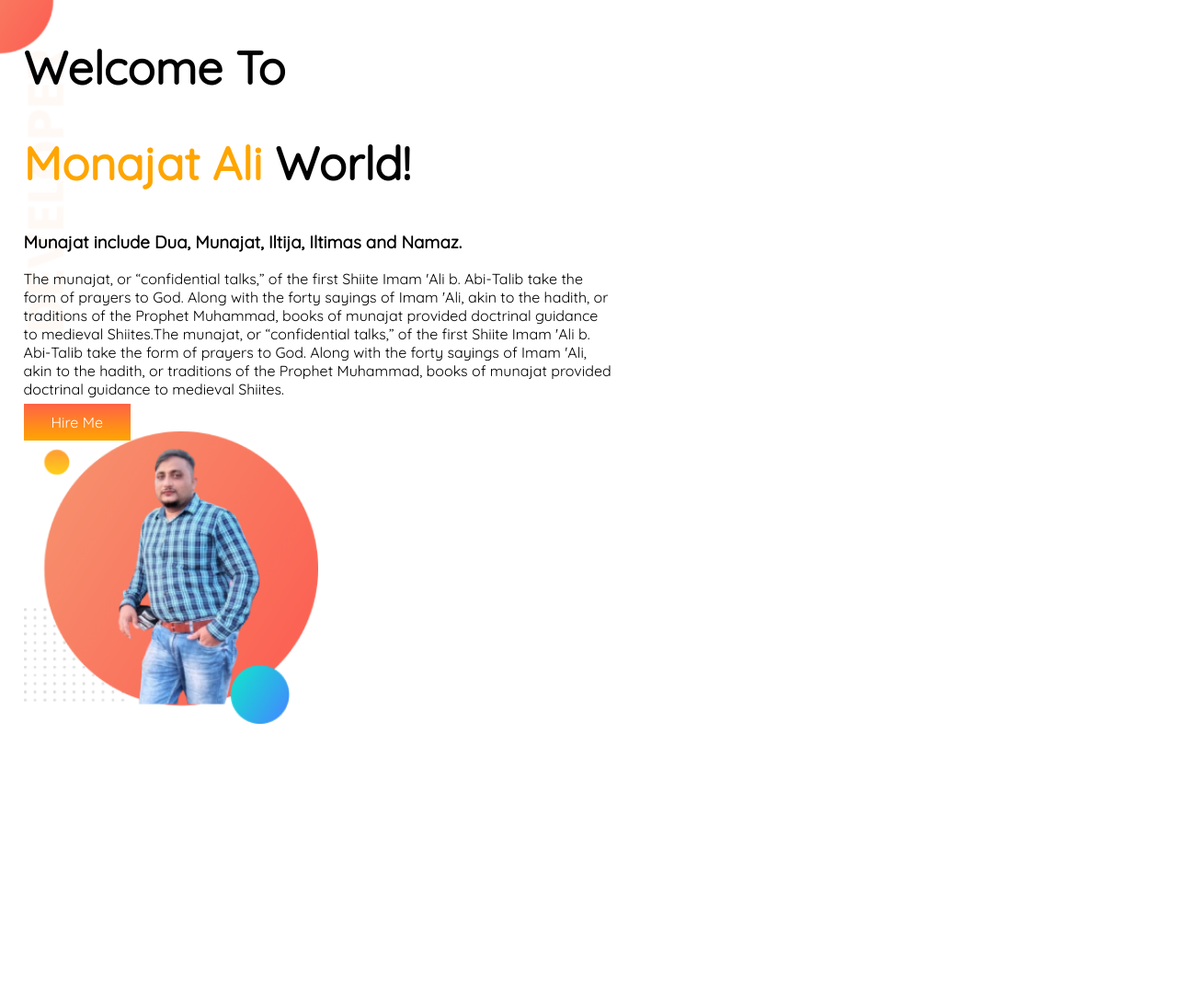
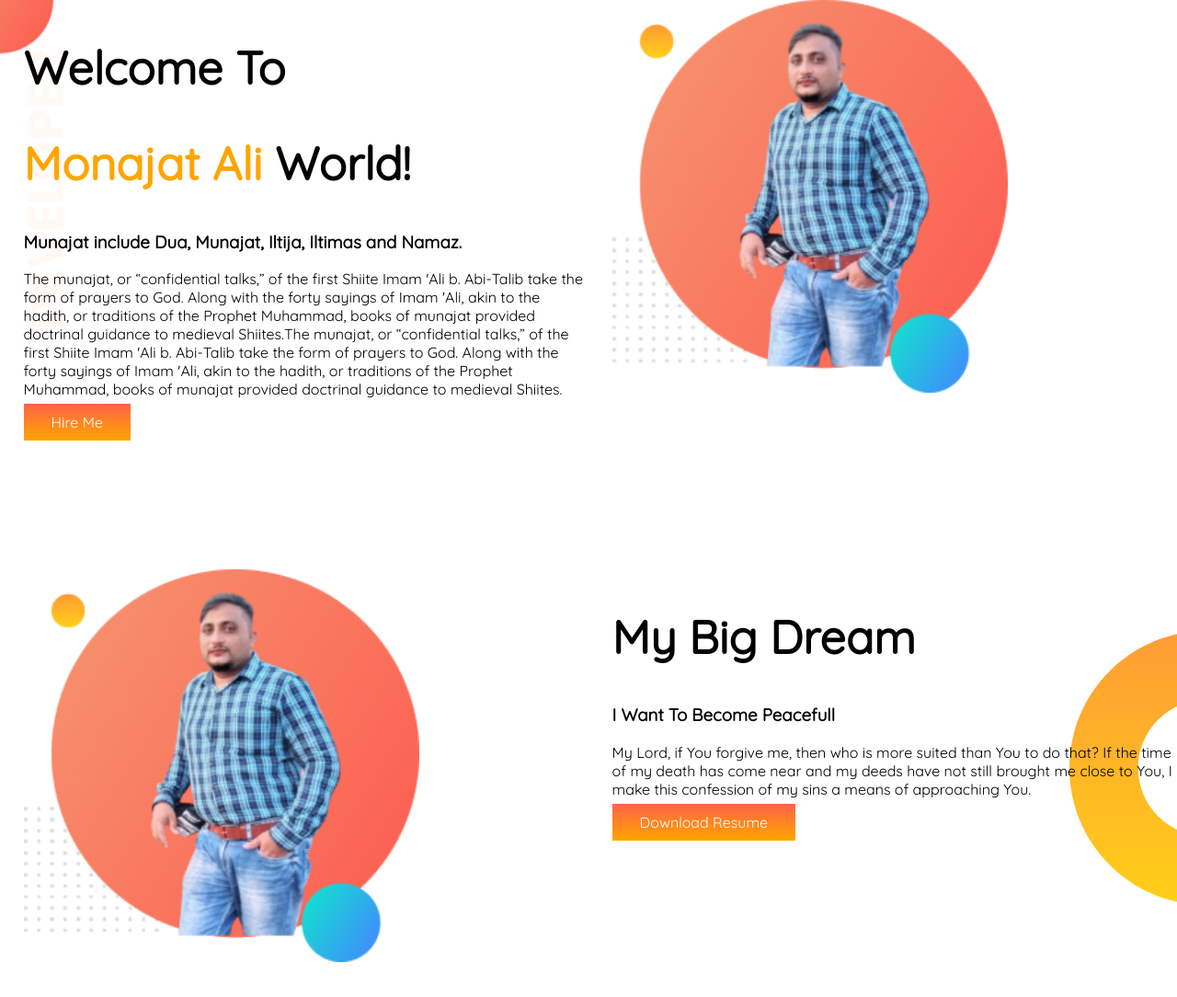
Before and after one commit to SkMonajatAli000/developer-portfolio, a plain HTML site: page index.html in a window 1280 px wide. Shown: the whole page at 92% size. Before the commit the page ends 800 px from the top, so only its background shows below. Drawn offline with Linux system fonts and the light colour scheme.

Commit message:
I have added big dream portion

```diff
--- a/index.html
+++ b/index.html
@@ -30,10 +30,23 @@
                 guidance to medieval Shiites.</p>
             <a class="link-button" target="_blank" href="https://www.linkedin.com/in/sk-rayan-144445239/">Hire Me</a>
         </div>
-    </section>
-    <section>
+
         <div class="half-width">
             <img src="images/my-bg.png" alt="Comming soon...">
+        </div>
+    </section>
+
+    <section class="big-dream">
+        <div class="half-width">
+            <img src="images/my-bg.png" alt="Comming soon...">
+        </div>
+        <div class="half-width">
+            <h1>My Big Dream</h1>
+            <h3>I Want To Become Peacefull</h3>
+            <p>My Lord, if You forgive me, then who is more suited than You to do that? If the time of my death has come
+                near and my deeds have not still brought me close to You, I make this confession of my sins a means of
+                approaching You.</p>
+            <a class="link-button" target="_blank" href="">Download Resume</a>
         </div>
     </section>
 
--- a/style.css
+++ b/style.css
@@ -13,6 +13,7 @@ h1 {
 
 section {
     display: flex;
+    margin-bottom: 150px;
 }
 
 .half-width {
@@ -23,7 +24,7 @@ section {
 }
 
 .half-width img {
-    width: 50%;
+    width: 70%;
 
 }
 
@@ -39,3 +40,9 @@ section {
     background-image: url(images/top-banner.png);
     background-repeat: no-repeat;
 }
+
+.big-dream {
+    background-image: url(images/dream-bg.png);
+    background-repeat: no-repeat;
+    background-position: right;
+}
```
